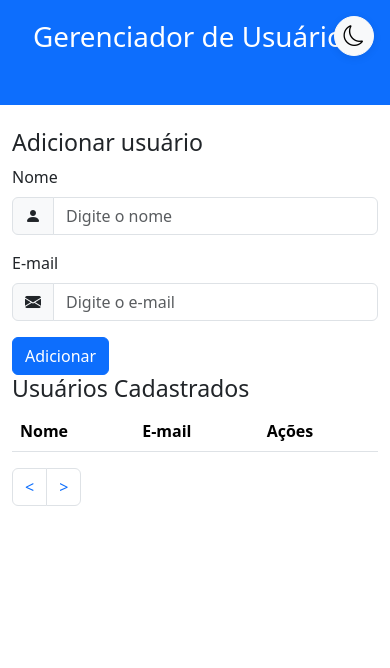
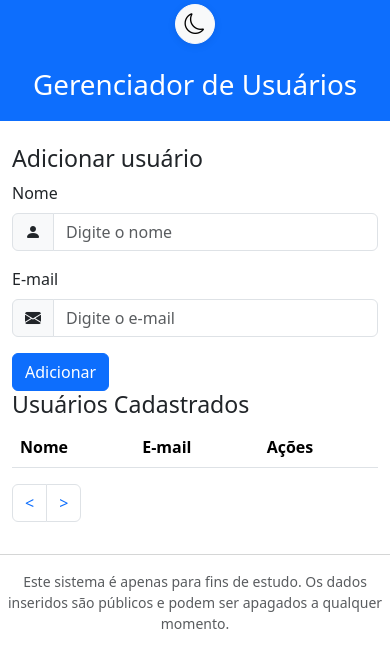
Before and after one commit to ErikCarvalho94/cadastro-de-usuarios, a website: page docs/index.html in a window 390 px wide. Drawn offline with nearby package versions, Linux system fonts and the light colour scheme; no server answers.

Commit message:
refactor: melhorar responsividade do header e adicionar aviso de uso educacional no footer

```diff
--- a/docs/index.html
+++ b/docs/index.html
@@ -13,11 +13,19 @@
     <title>Cadastro de usuário</title>
 </head>
 <body class="m-0">
-  <div class="bg-primary text-white py-1 position-relative">
-    <h1 class="mt-3 mb-5 text-center">Gerenciador de Usuários</h1>
-    <button id="botao-tema" class="btn btn-light position-absolute top-0 end-0 m-3" title="Alternar tema" style="z-index: 1100;">
-      <i id="icone-tema" class="bi bi-moon"></i>
-    </button>
+  <div class="bg-primary text-white py-1">
+    <div class="container">
+      <div class="row align-items-center">
+        <div class="col-12 col-sm-9 order-2 order-sm-1 d-flex justify-content-center">
+          <h1 class="mt-3 mb-3 text-center">Gerenciador de Usuários</h1>
+        </div>
+        <div class="col-12 col-sm-3 order-1 order-sm-2 d-flex justify-content-center justify-content-sm-end mb-2 mb-sm-0">
+          <button id="botao-tema" class="btn btn-light" title="Alternar tema">
+            <i id="icone-tema" class="bi bi-moon"></i>
+          </button>
+        </div>
+      </div>
+    </div>
   </div>
 
   <div class="container mt-4">
@@ -124,7 +132,10 @@
   </div>
 </div>
 
-
+    <footer class="text-center mt-1 mb-2 text-muted small">
+      <hr>
+      <p>Este sistema é apenas para fins de estudo. Os dados inseridos são públicos e podem ser apagados a qualquer momento.</p>
+    </footer>
     <script src="https://cdn.jsdelivr.net/npm/bootstrap@5.3.3/dist/js/bootstrap.bundle.min.js"></script>
     <script src="script.js"></script>
 
```
